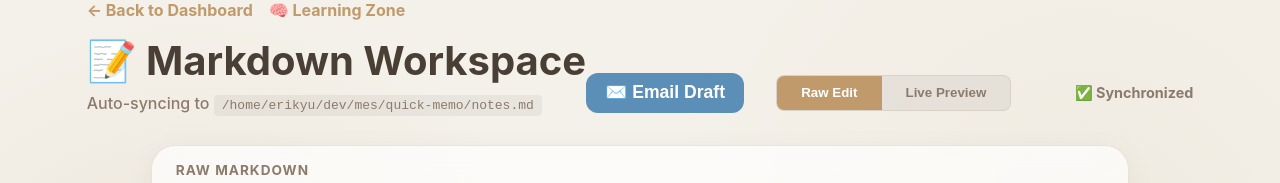
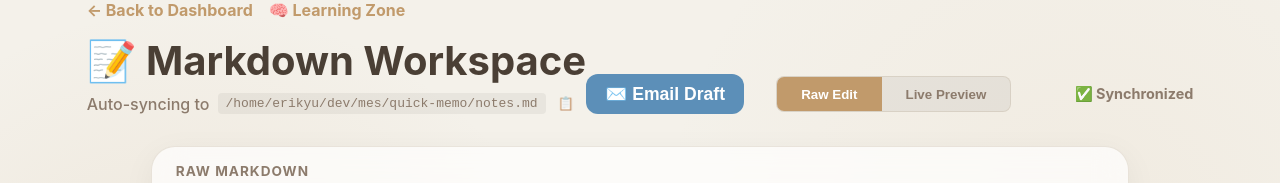
Before and after one commit to sinoyuhanxiao/quick-memo, a Next.js app in the folder web/: page /markdown in a window 1280 px wide. Shown: the top 183 px of the page. Built offline with nearby package versions, Linux system fonts and the light colour scheme.

Commit message:
ui: Add copy icon to markdown path

```diff
--- a/web/app/markdown/page.js
+++ b/web/app/markdown/page.js
@@ -80,8 +80,17 @@ export default function MarkdownEditor() {
           <h1 className="page-title">
             📝 Markdown Workspace
           </h1>
-          <p style={{ color: 'var(--text-secondary)', marginTop: '0.5rem', fontWeight: 500 }}>
-            Auto-syncing to <code style={{ background: 'rgba(0,0,0,0.05)', padding: '0.2rem 0.5rem', borderRadius: '4px' }}>/home/erikyu/dev/mes/quick-memo/notes.md</code>
+          <p style={{ color: 'var(--text-secondary)', marginTop: '0.5rem', fontWeight: 500, display: 'flex', alignItems: 'center' }}>
+            Auto-syncing to <code style={{ background: 'rgba(0,0,0,0.05)', padding: '0.2rem 0.5rem', borderRadius: '4px', margin: '0 0.5rem' }}>/home/erikyu/dev/mes/quick-memo/notes.md</code>
+            <button
+              onClick={() => navigator.clipboard.writeText('/home/erikyu/dev/mes/quick-memo/notes.md')}
+              style={{ background: 'none', border: 'none', cursor: 'pointer', opacity: 0.7, padding: '2px 4px' }}
+              title="Copy path"
+              onMouseEnter={(e) => e.target.style.opacity = 1}
+              onMouseLeave={(e) => e.target.style.opacity = 0.7}
+            >
+              📋
+            </button>
           </p>
         </div>
 
```
